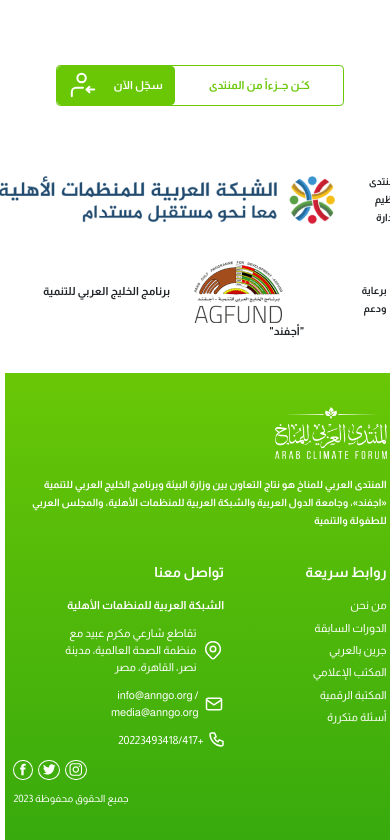
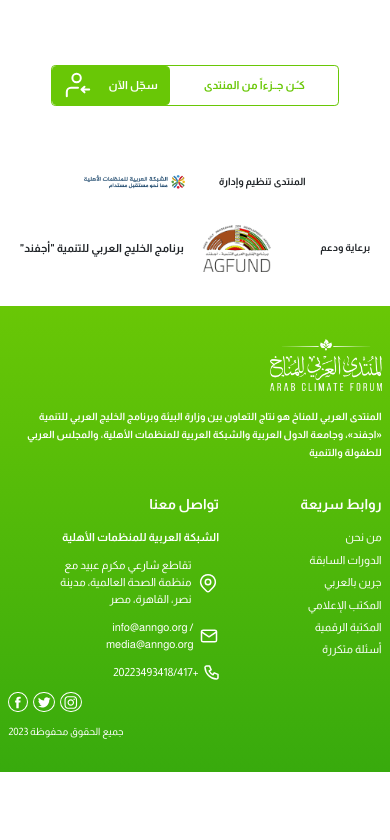
Before and after one commit to Radwaamer/Arab-Climate-Forum, a plain HTML site: page index.html in a window 390 px wide. Shown: the part 3485-4325 px from the top of the page. After the commit the page ends 4257 px from the top, so only its background shows below. Drawn offline with nearby package versions, Linux system fonts and the light colour scheme.

Commit message:
edit on responsive

```diff
--- a/index.html
+++ b/index.html
@@ -13,18 +13,7 @@
 <body class="d-flex flex-column">
 
     <!-- start header -->
-    <!-- <header style="direction: ltr;" class="container py-5 text-green d-flex justify-content-between align-items-center"> -->
     <header class="py-5">
-        <!-- <button class="btn d-flex align-items-center gap-2">
-            <img src="assets/message.svg" alt="">
-            <span class="text-green">تواصل معنا</span>
-        </button>
-        <div>
-            <img class="logo img-fluid" src="assets/logo.png" alt="">
-        </div>
-        <div>
-            <button class="btn btn-green border border-2 border-green py-0 px-4 text-green">تسجيل</button>
-        </div> -->
     </header>
     <!-- end header -->
 
@@ -86,19 +75,6 @@
             </div>
         </nav>
     </div>
-
-    <!-- <div class="second-header">
-        <Logo/>
-        <div class="toggle-wrap">
-            <span class="toggle-bar"></span>
-        </div>
-        <ul class="menu">
-            <li class="nav-item">
-                <a class="text-white nav-link active" aria-current="page" href="#">من نحن</a>
-            </li>
-        </ul>
-    </div> -->
-
     <!-- end nav -->
 
     <!-- start about section -->
@@ -434,7 +410,7 @@
     <!-- end registration -->
 
     <!-- start sponsors section -->
-    <section class="py-5">
+    <section class="sponsors py-5">
         <div class="container">
             <div class="row gap-5 gap-lg-0">
 
--- a/styles.css
+++ b/styles.css
@@ -286,6 +286,12 @@
 }
 /* end registration */
 
+/* start sponsors */
+.sponsors img{
+    max-width: 9rem;
+}
+/* end sponsors */
+
 /* start footer */
 footer{
     background: linear-gradient(180deg, #69C706 0%, #38AA0D 100%);
```
